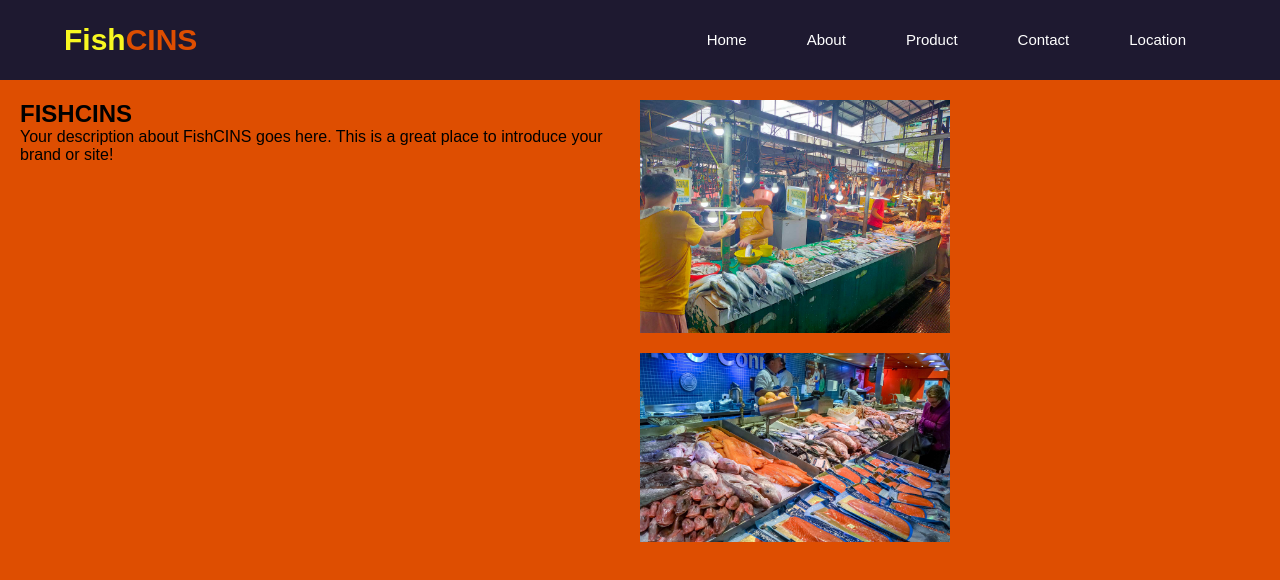
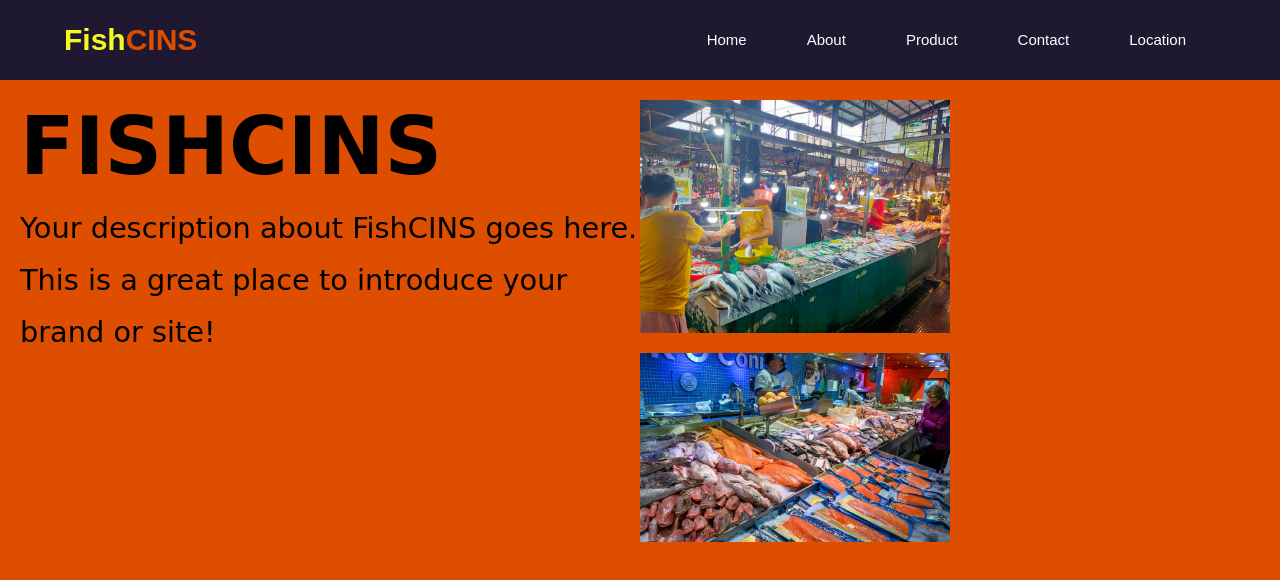
Before and after one commit to FishCINS/FishCINS.github.io, a plain HTML site: page index.html in a window 1280 px wide. Drawn offline with Linux system fonts and the light colour scheme.

Commit message:
Update style.css

```diff
--- a/style.css
+++ b/style.css
@@ -106,3 +106,16 @@ body {
     height: auto;
     margin-bottom: 20px; /* Adjusts space between images */
 }
+
+.home-title {
+    font-size: 5em; /* Enlarges the title */
+    font-family: 'Pacifico', cursive; /* Adds a fancy font - Pacifico */
+    text-transform: uppercase; /* Converts text to uppercase */
+    margin-bottom: 10px; /* Adjusts space after title */
+}
+
+.home-description {
+    font-size: 1.8em; /* Increases the description font size */
+    font-family: 'Lobster', cursive; /* Adds a fancy font - Lobster */
+    line-height: 1.8; /* Adjusts line spacing for better readability */
+}
```
